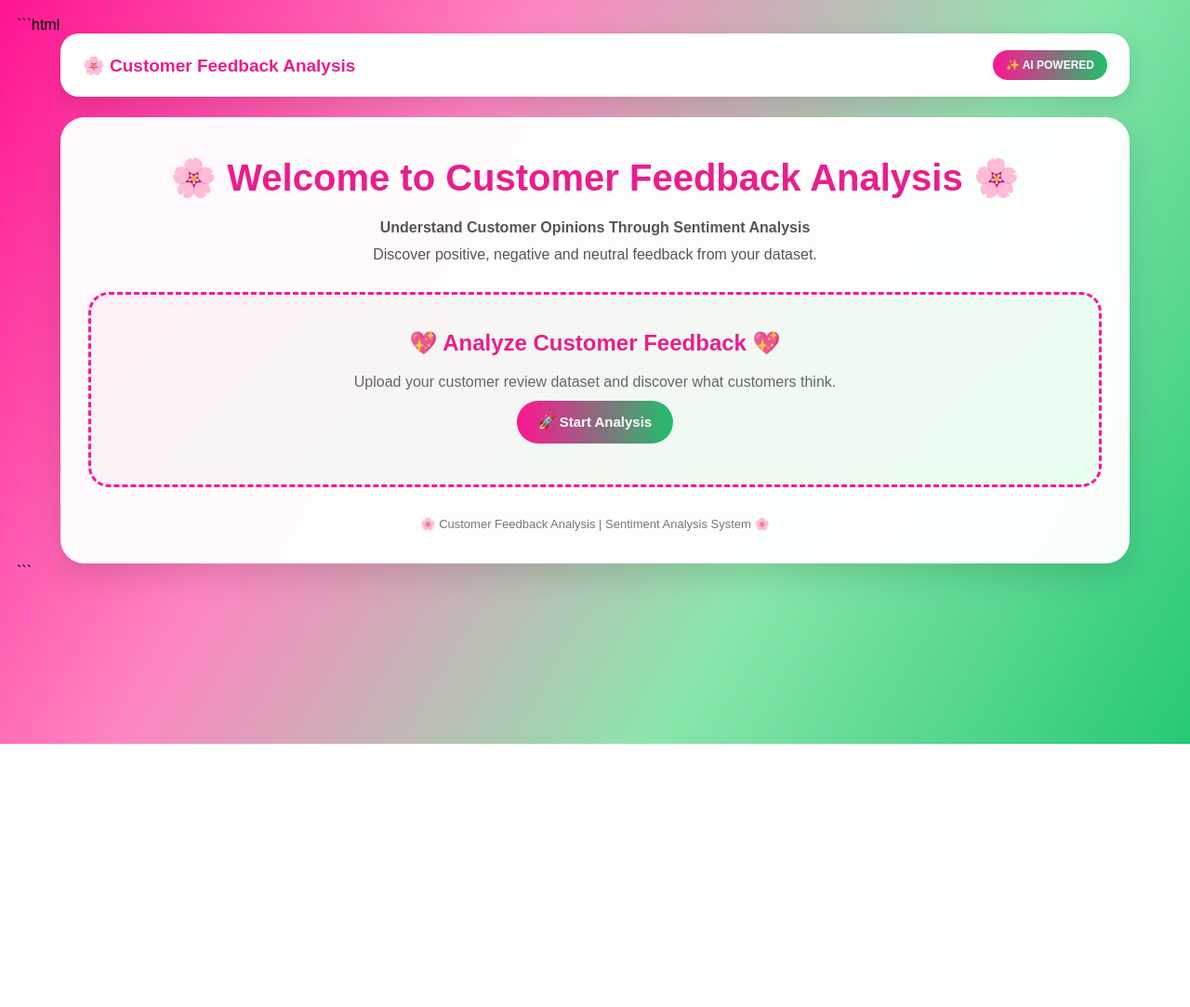
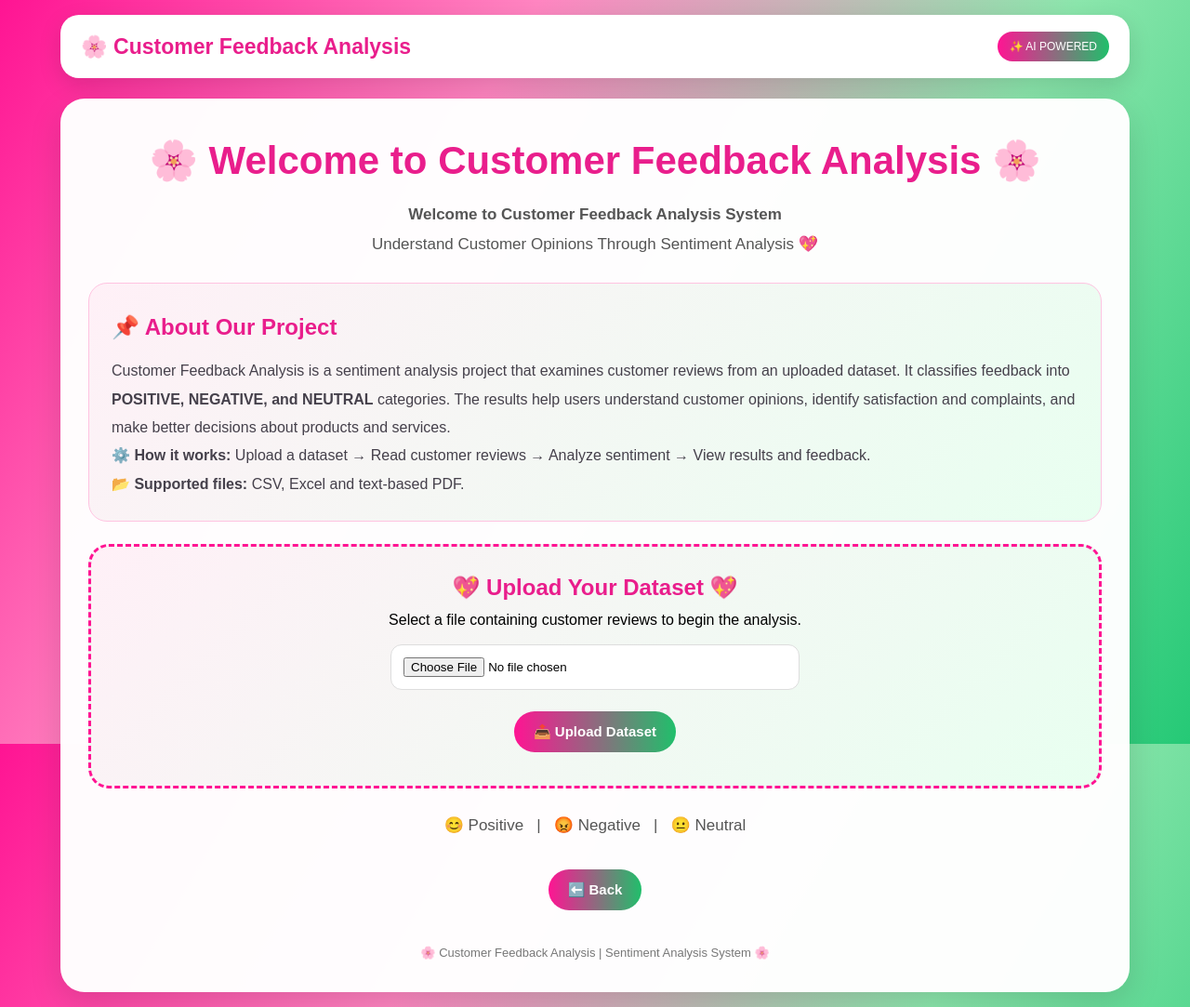
Before and after one commit to salagalavenkatalakshmi-star/sentiment_analysis, a Flask app: template templates/index.html in a window 1280 px wide. Shown: the whole page at 93% size. Before the commit the page ends 800 px from the top, so only its background shows below. Run offline with Flask 3, Linux system fonts and the light colour scheme; the template is opened without the code that fills it, so the values that code supplies are empty.

Commit message:
Update index.html

````diff
--- a/templates/index.html
+++ b/templates/index.html
@@ -1,486 +1,170 @@
-```html
+
 <!DOCTYPE html>
 <html lang="en">
 <head>
 <meta charset="UTF-8">
 <meta name="viewport" content="width=device-width, initial-scale=1.0">
-
 <title>Customer Feedback Analysis</title>
 
 <style>
-* {
-    margin: 0;
-    padding: 0;
-    box-sizing: border-box;
-    font-family: Arial, sans-serif;
-}
-
-body {
-    min-height: 100vh;
-    padding: 18px;
-    background: linear-gradient(120deg, #ff1493, #ff85c1, #8be6ac, #25c976);
-    background-attachment: fixed;
-}
-
-.nav {
-    max-width: 1150px;
-    margin: 0 auto 22px;
-    padding: 18px 24px;
-    background: white;
-    border-radius: 20px;
-    display: flex;
-    justify-content: space-between;
-    align-items: center;
-    gap: 12px;
-    box-shadow: 0 8px 25px #0002;
-    color: #e91e8c;
-    font-weight: bold;
-    font-size: 19px;
-}
-
-.tag {
-    background: linear-gradient(90deg, #ff1493, #20bf6b);
-    color: white;
-    padding: 9px 14px;
-    border-radius: 25px;
-    font-size: 12px;
-    white-space: nowrap;
-}
-
-.box {
-    max-width: 1150px;
-    margin: auto;
-    padding: 30px;
-    background: rgba(255,255,255,.97);
-    border-radius: 26px;
-    box-shadow: 0 12px 35px #0002;
-}
-
-h1 {
-    text-align: center;
-    color: #e91e8c;
-    font-size: clamp(27px, 5vw, 40px);
-    margin: 12px 0 16px;
-}
-
-.subtitle {
-    text-align: center;
-    color: #555;
-    font-size: 16px;
-    line-height: 1.8;
-    margin-bottom: 25px;
-}
-
-.upload-area {
-    background: linear-gradient(135deg, #fff0f7, #e8fff0);
-    border: 3px dashed #ff1493;
-    border-radius: 22px;
-    padding: 38px 18px;
-    text-align: center;
-    margin: 25px 0;
-}
-
-.upload-area h3 {
-    color: #e91e8c;
-    font-size: 24px;
-    margin-bottom: 14px;
-}
-
-input[type=file] {
-    width: 100%;
-    max-width: 420px;
-    padding: 12px;
-    background: white;
-    border-radius: 12px;
-    margin: 15px 0;
-    border: 1px solid #ddd;
-}
-
-.btn {
-    display: inline-block;
-    background: linear-gradient(90deg, #ff1493, #20bf6b);
-    color: white;
-    padding: 14px 23px;
-    border: none;
-    border-radius: 28px;
-    font-weight: bold;
-    font-size: 15px;
-    cursor: pointer;
-    text-decoration: none;
-    margin: 6px;
-    transition: transform .25s, box-shadow .25s;
-}
-
-.btn:hover {
-    transform: translateY(-3px);
-    box-shadow: 0 7px 18px #e91e8c35;
-}
-
-.success {
-    padding: 18px;
-    background: #e8f8ee;
-    border: 2px solid #20bf6b;
-    border-radius: 15px;
-    color: #16763b;
-    margin: 20px 0;
-    overflow-wrap: anywhere;
-}
-
-.stats {
-    display: grid;
-    grid-template-columns: repeat(4, minmax(0, 1fr));
-    gap: 15px;
-    margin: 28px 0;
-}
-
-.stat {
-    padding: 23px 10px;
-    border-radius: 18px;
-    text-align: center;
-    box-shadow: 0 6px 18px #0001;
-    border-top: 6px solid;
-    transition: transform .25s;
-}
-
-.stat:hover {
-    transform: translateY(-5px);
-}
-
-.stat h2 {
-    font-size: 32px;
-    margin-bottom: 10px;
-}
-
-.stat p {
-    font-size: 12px;
-    font-weight: bold;
-}
-
-.total {
-    background: #f4efff;
-    border-color: #8b5cf6;
-    color: #6941c6;
-}
-
-.pos {
-    background: #e9fff1;
-    border-color: #20bf6b;
-    color: #168844;
-}
-
-.neg {
-    background: #fff0f1;
-    border-color: #ff3547;
-    color: #e32636;
-}
-
-.neu {
-    background: #fff9e5;
-    border-color: #ffb300;
-    color: #a87500;
-}
-
-/* Feedback heading */
-.section-title {
-    color: #e91e8c;
-    font-size: clamp(23px, 4vw, 30px);
-    font-weight: 800;
-    text-align: center;
-    margin: 32px 0 22px;
-    padding: 17px 10px;
-    background: linear-gradient(100deg, #ffe0f0, #dcffe9);
-    border-radius: 18px;
-    border: 2px solid #ff8bc5;
-    box-shadow: 0 5px 18px #e91e8c20;
-}
-
-/* Feedback cards */
-.feedback-list {
-    display: grid;
-    grid-template-columns: repeat(auto-fit, minmax(280px, 1fr));
-    gap: 20px;
-    margin-top: 20px;
-}
-
-.feedback-card {
-    padding: 23px;
-    border-radius: 20px;
-    border: 2px solid #ffd0e7;
-    border-left: 8px solid #ff1493;
-    background: linear-gradient(135deg, #ffffff, #fff0f8);
-    box-shadow: 0 8px 22px #00000012;
-    transition: transform .25s, box-shadow .25s;
-    overflow-wrap: anywhere;
-}
-
-.feedback-card:hover {
-    transform: translateY(-5px);
-    box-shadow: 0 13px 28px #e91e8c30;
-}
-
-.feedback-number {
-    display: inline-block;
-    background: linear-gradient(90deg, #ff1493, #20bf6b);
-    color: white;
-    padding: 9px 15px;
-    border-radius: 25px;
-    font-size: 14px;
-    font-weight: bold;
-    margin-bottom: 18px;
-}
-
-.feedback-text {
-    color: #29223a;
-    font-size: 18px;
-    line-height: 1.9;
-    font-weight: 600;
-    margin-bottom: 20px;
-    white-space: pre-wrap;
-    overflow-wrap: anywhere;
-}
-
-.feedback-emoji {
-    font-size: 25px;
-    margin-right: 7px;
-}
-
-.feedback-label {
-    display: inline-block;
-    padding: 11px 16px;
-    border-radius: 25px;
-    font-size: 14px;
-    font-weight: 800;
-}
-
-.feedback-positive {
-    border-color: #b5edc8;
-    border-left-color: #18a957;
-    background: linear-gradient(135deg, #ffffff, #e3ffed);
-}
-
-.feedback-positive .feedback-label {
-    background: #c8f7d8;
-    color: #08752f;
-}
-
-.feedback-negative {
-    border-color: #ffc6cc;
-    border-left-color: #f02d48;
-    background: linear-gradient(135deg, #ffffff, #fff0f1);
-}
-
-.feedback-negative .feedback-label {
-    background: #ffdadd;
-    color: #c4162b;
-}
-
-.feedback-neutral {
-    border-color: #ffe3a0;
-    border-left-color: #f0a800;
-    background: linear-gradient(135deg, #ffffff, #fff8dc);
-}
-
-.feedback-neutral .feedback-label {
-    background: #ffedb0;
-    color: #8b6500;
-}
-
-.back-area {
-    text-align: center;
-    margin: 30px 0 5px;
-}
-
-.footer {
-    text-align: center;
-    font-size: 13px;
-    color: #777;
-    margin-top: 28px;
-    line-height: 1.8;
-}
-
-@media(max-width: 700px) {
-    body {
-        padding: 10px;
-    }
-
-    .box {
-        padding: 20px 13px;
-        border-radius: 20px;
-    }
-
-    .nav {
-        padding: 14px;
-        font-size: 14px;
-    }
-
-    .stats {
-        grid-template-columns: repeat(2, minmax(0, 1fr));
-        gap: 10px;
-    }
-
-    .stat h2 {
-        font-size: 25px;
-    }
-
-    .feedback-list {
-        grid-template-columns: 1fr;
-    }
-
-    .feedback-card {
-        padding: 19px;
-    }
-
-    .feedback-text {
-        font-size: 17px;
-    }
+*{margin:0;padding:0;box-sizing:border-box;font-family:Arial,sans-serif}
+body{min-height:100vh;padding:16px;background:linear-gradient(120deg,#ff1493,#ff85c1,#8be6ac,#25c976);background-attachment:fixed}
+.nav{max-width:1150px;margin:0 auto 22px;padding:18px 22px;background:white;border-radius:20px;display:flex;justify-content:space-between;align-items:center;gap:10px;box-shadow:0 8px 25px #0002}
+.brand{color:#e91e8c;font-size:clamp(16px,3vw,23px);font-weight:bold}
+.tag{background:linear-gradient(90deg,#ff1493,#20bf6b);color:white;padding:9px 13px;border-radius:25px;font-size:12px;white-space:nowrap}
+.box{max-width:1150px;margin:auto;padding:30px;background:#fffffffa;border-radius:26px;box-shadow:0 12px 35px #0002}
+h1{text-align:center;color:#e91e8c;font-size:clamp(27px,5vw,42px);margin:12px 0 18px}
+.subtitle{text-align:center;color:#555;font-size:17px;line-height:1.9;margin-bottom:24px}
+.project{background:linear-gradient(135deg,#fff0f7,#e8fff0);padding:24px;border-radius:20px;margin:22px 0;border:1px solid #ffc3e1;line-height:1.9;color:#45404b}
+.project h2{color:#e91e8c;margin-bottom:10px}
+.upload-area{background:linear-gradient(135deg,#fff0f7,#e8fff0);border:3px dashed #ff1493;border-radius:22px;padding:30px 18px;text-align:center;margin:24px 0}
+.upload-area h2{color:#e91e8c;margin-bottom:12px}
+input[type=file]{width:100%;max-width:440px;padding:13px;background:white;border-radius:12px;margin:17px 0;border:1px solid #ddd}
+.btn{display:inline-block;background:linear-gradient(90deg,#ff1493,#20bf6b);color:white;padding:13px 21px;border:0;border-radius:28px;font-weight:bold;font-size:15px;cursor:pointer;text-decoration:none;margin:6px;transition:.2s}
+.btn:hover{transform:translateY(-3px);box-shadow:0 7px 18px #e91e8c35}
+.success{padding:18px;background:#e8f8ee;border:2px solid #20bf6b;border-radius:15px;color:#16763b;margin:20px 0;line-height:1.9;overflow-wrap:anywhere}
+.stats{display:grid;grid-template-columns:repeat(4,minmax(0,1fr));gap:15px;margin:28px 0}
+.stat{padding:23px 10px;border-radius:18px;text-align:center;box-shadow:0 6px 18px #0001;border-top:6px solid}
+.stat h2{font-size:32px;margin-bottom:10px}
+.stat p{font-size:12px;font-weight:bold}
+.total{background:#f4efff;border-color:#8b5cf6;color:#6941c6}
+.pos{background:#e9fff1;border-color:#20bf6b;color:#168844}
+.neg{background:#fff0f1;border-color:#ff3547;color:#e32636}
+.neu{background:#fff9e5;border-color:#ffb300;color:#a87500}
+.section-title{text-align:center;color:#e91e8c;font-size:clamp(23px,4vw,30px);margin:32px 0 22px;padding:17px 10px;background:linear-gradient(100deg,#ffe0f0,#dcffe9);border-radius:18px;border:2px solid #ff8bc5}
+.feedback-list{display:grid;grid-template-columns:repeat(auto-fit,minmax(280px,1fr));gap:20px}
+.feedback-card{padding:25px;border-radius:20px;border:2px solid #ffd0e7;border-left:8px solid #ff1493;background:linear-gradient(135deg,#fff,#fff0f8);box-shadow:0 8px 22px #0001;overflow-wrap:anywhere;transition:.2s}
+.feedback-card:hover{transform:translateY(-4px)}
+.feedback-number{display:inline-block;background:linear-gradient(90deg,#ff1493,#20bf6b);color:white;padding:9px 14px;border-radius:25px;font-weight:bold;margin-bottom:18px}
+.feedback-text{color:#29223a;font-size:18px;line-height:1.9;font-weight:600;margin-bottom:20px;white-space:pre-wrap;overflow-wrap:anywhere}
+.feedback-emoji{font-size:23px;margin-right:6px}
+.feedback-label{display:inline-block;padding:10px 14px;border-radius:25px;font-size:14px;font-weight:bold}
+.feedback-positive{border-color:#b5edc8;border-left-color:#18a957;background:linear-gradient(135deg,#fff,#e3ffed)}
+.feedback-positive .feedback-label{background:#c8f7d8;color:#08752f}
+.feedback-negative{border-color:#ffc6cc;border-left-color:#f02d48;background:linear-gradient(135deg,#fff,#fff0f1)}
+.feedback-negative .feedback-label{background:#ffdadd;color:#c4162b}
+.feedback-neutral{border-color:#ffe3a0;border-left-color:#f0a800;background:linear-gradient(135deg,#fff,#fff8dc)}
+.feedback-neutral .feedback-label{background:#ffedb0;color:#8b6500}
+.center{text-align:center;margin:25px 0 5px}
+.footer{text-align:center;font-size:13px;color:#777;margin-top:28px;line-height:1.8}
+@media(max-width:700px){
+body{padding:9px}.box{padding:20px 13px}.nav{padding:13px}
+.stats{grid-template-columns:repeat(2,minmax(0,1fr));gap:10px}
+.stat h2{font-size:25px}.feedback-list{grid-template-columns:1fr}
+.feedback-card{padding:20px}.feedback-text{font-size:17px}
 }
 </style>
 </head>
-
 <body>
 
 <div class="nav">
-    <span>🌸 Customer Feedback Analysis</span>
-    <span class="tag">✨ AI POWERED</span>
+  <span class="brand">🌸 Customer Feedback Analysis</span>
+  <span class="tag">✨ AI POWERED</span>
 </div>
 
 <div class="box">
 
 {% if not uploaded and not analyzed %}
-
 <h1>🌸 Welcome to Customer Feedback Analysis 🌸</h1>
-
 <p class="subtitle">
-    <b>Understand Customer Opinions Through Sentiment Analysis</b><br>
-    Discover positive, negative and neutral feedback from your dataset.
+  <b>Welcome to Customer Feedback Analysis System</b><br>
+  Understand Customer Opinions Through Sentiment Analysis 💖
 </p>
 
-<div class="upload-area">
-    <h3>💖 Analyze Customer Feedback 💖</h3>
-
-    <p style="color:#666;line-height:1.8;">
-        Upload your customer review dataset and discover what customers think.
-    </p>
-
-    <a href="/upload-page" class="btn">🚀 Start Analysis</a>
+<div class="project">
+  <h2>📌 About Our Project</h2>
+  <p>
+    Customer Feedback Analysis is a sentiment analysis project that examines
+    customer reviews from an uploaded dataset. It classifies feedback into
+    <b>POSITIVE, NEGATIVE, and NEUTRAL</b> categories.
+    The results help users understand customer opinions, identify satisfaction
+    and complaints, and make better decisions about products and services.
+  </p>
+  <p>
+    <b>⚙️ How it works:</b> Upload a dataset → Read customer reviews →
+    Analyze sentiment → View results and feedback.
+  </p>
+  <p><b>📂 Supported files:</b> CSV, Excel and text-based PDF.</p>
 </div>
 
-{% endif %}
+<div class="upload-area">
+  <h2>💖 Upload Your Dataset 💖</h2>
+  <p>Select a file containing customer reviews to begin the analysis.</p>
+  <form action="/upload" method="post" enctype="multipart/form-data">
+    <input type="file" name="file" accept=".csv,.xlsx,.xls,.pdf" required>
+    <br>
+    <button class="btn" type="submit">📤 Upload Dataset</button>
+  </form>
+</div>
 
+<p class="subtitle">😊 Positive &nbsp; | &nbsp; 😡 Negative &nbsp; | &nbsp; 😐 Neutral</p>
+<div class="center">
+  <button class="btn" onclick="history.back()">⬅️ Back</button>
+</div>
 
-{% if uploaded and not analyzed %}
-
+{% elif uploaded and not analyzed %}
 <h1>🎉 Dataset Uploaded Successfully! 🎉</h1>
-
-<p class="subtitle">
-    Your dataset is ready. Click below to view your feedback analysis.
-</p>
+<p class="subtitle">Your dataset is ready for sentiment analysis.</p>
 
 <div class="success">
-    <b>📁 Uploaded File:</b> {{ filename }}
+  <b>📁 File:</b> {{ filename }}<br>
+  <b>📝 Reviews found:</b> {{ count }}<br>
+  <b>🔎 Review column:</b> {{ col }}
 </div>
 
-<div style="text-align:center">
-    <form action="/analyze" method="post">
-        <button class="btn" type="submit">📊 Analyze Feedback</button>
-    </form>
+<p class="subtitle">Click below to analyze customer feedback.</p>
+<div class="center">
+  <a href="/analyze" class="btn">📊 Analyze Feedback</a>
+  <a href="/" class="btn">⬅️ Back to Welcome</a>
+  <a href="/" class="btn">📤 Upload Another Dataset</a>
 </div>
 
-<div class="back-area">
-    <a href="/" class="btn">🏠 Back to Welcome</a>
-</div>
-
-{% endif %}
-
-
-{% if analyzed %}
-
-<h1>💖 Customer Feedback Analysis 💖</h1>
-
+{% elif analyzed %}
+<h1>📊 Customer Feedback Analysis</h1>
 <p class="subtitle">
-    Your Customer Sentiment Results at a Glance ✨
+  Sentiment Analysis Results of Your Uploaded Dataset 💚<br>
+  📁 File: {{ filename }}
 </p>
 
 <div class="stats">
-
-    <div class="stat total">
-        <h2>{{ total }}</h2>
-        <p>📊 TOTAL REVIEWS</p>
-    </div>
-
-    <div class="stat pos">
-        <h2>{{ positive }}</h2>
-        <p>😊 POSITIVE</p>
-    </div>
-
-    <div class="stat neg">
-        <h2>{{ negative }}</h2>
-        <p>😡 NEGATIVE</p>
-    </div>
-
-    <div class="stat neu">
-        <h2>{{ neutral }}</h2>
-        <p>😐 NEUTRAL</p>
-    </div>
-
+  <div class="stat total"><h2>{{ total }}</h2><p>📊 TOTAL REVIEWS</p></div>
+  <div class="stat pos"><h2>{{ positive }}</h2><p>😊 POSITIVE</p></div>
+  <div class="stat neg"><h2>{{ negative }}</h2><p>😡 NEGATIVE</p></div>
+  <div class="stat neu"><h2>{{ neutral }}</h2><p>😐 NEUTRAL</p></div>
 </div>
 
-<h3 class="section-title">🌸 💬 Customer Feedback Highlights 💚 🌸</h3>
+<h2 class="section-title">🌸 💬 Customer Feedback Highlights 💚</h2>
 
 <div class="feedback-list">
-
-    {% for r in reviews %}
-
-    <div class="feedback-card
-        {% if r.sentiment == 'POSITIVE' %}
-            feedback-positive
-        {% elif r.sentiment == 'NEGATIVE' %}
-            feedback-negative
-        {% else %}
-            feedback-neutral
-        {% endif %}">
-
-        <div class="feedback-number">
-            📝 Feedback #{{ r.number }}
-        </div>
-
-        <div class="feedback-text">
-            {% if r.sentiment == 'POSITIVE' %}
-                <span class="feedback-emoji">💚 😍 ✨</span>
-            {% elif r.sentiment == 'NEGATIVE' %}
-                <span class="feedback-emoji">💔 😡 ⚠️</span>
-            {% else %}
-                <span class="feedback-emoji">💛 😐 🌼</span>
-            {% endif %}
-            {{ r.review }}
-        </div>
-
-        {% if r.sentiment == 'POSITIVE' %}
-            <span class="feedback-label">💚 😊 POSITIVE ✨</span>
-        {% elif r.sentiment == 'NEGATIVE' %}
-            <span class="feedback-label">💔 😡 NEGATIVE ⚠️</span>
-        {% else %}
-            <span class="feedback-label">💛 😐 NEUTRAL 🌼</span>
-        {% endif %}
-
+{% for r in reviews %}
+  <div class="feedback-card {% if r.sentiment == 'POSITIVE' %}feedback-positive{% elif r.sentiment == 'NEGATIVE' %}feedback-negative{% else %}feedback-neutral{% endif %}">
+    <div class="feedback-number">📝 Feedback #{{ r.number }}</div>
+    <div class="feedback-text">
+      {% if r.sentiment == 'POSITIVE' %}💚 😍 ✨
+      {% elif r.sentiment == 'NEGATIVE' %}💔 😡 ⚠️
+      {% else %}💛 😐 🌼{% endif %}
+      {{ r.review }}
     </div>
-
-    {% endfor %}
-
+    {% if r.sentiment == 'POSITIVE' %}
+      <span class="feedback-label">💚 POSITIVE 😊</span>
+    {% elif r.sentiment == 'NEGATIVE' %}
+      <span class="feedback-label">💔 NEGATIVE 😡</span>
+    {% else %}
+      <span class="feedback-label">💛 NEUTRAL 😐</span>
+    {% endif %}
+  </div>
+{% endfor %}
 </div>
 
-<div class="back-area">
-    <a href="/" class="btn">🏠 Back to Welcome</a>
-    <a href="/upload-page" class="btn">📤 Upload New Dataset</a>
+<div class="center">
+  <a href="/" class="btn">⬅️ Back to Welcome</a>
+  <a href="/" class="btn">📤 Upload Another Dataset</a>
 </div>
-
 {% endif %}
 
 <div class="footer">
-    🌸 Customer Feedback Analysis | Sentiment Analysis System 🌸
+  🌸 Customer Feedback Analysis | Sentiment Analysis System 🌸
 </div>
-
 </div>
 </body>
 </html>
-```
````
